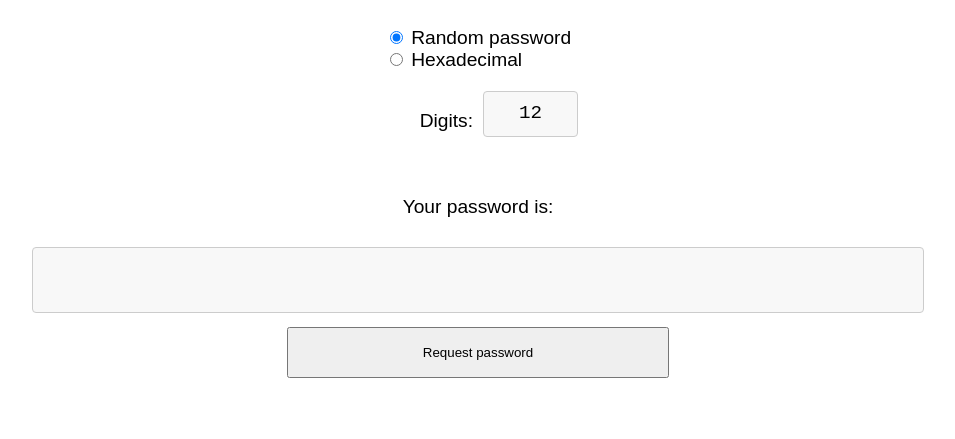
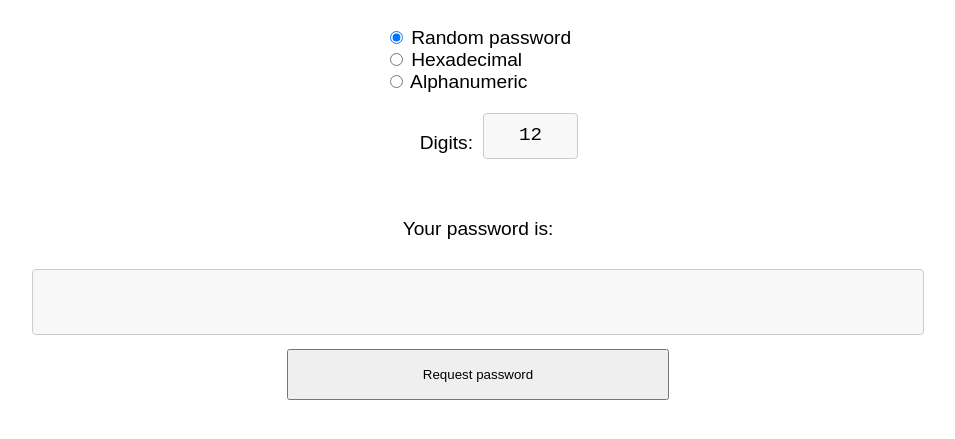
Before and after one commit to Esemby/PasswortGenerator, a website: page passwordgenerator html.html in a window 1280 px wide. Shown: the part 49-488 px from the top of the page, without its empty margins (167-1122 px from the left). Drawn offline with Linux system fonts and the light colour scheme.

Commit message:
with alphanum

```diff
--- a/passwordgenerator html.html
+++ b/passwordgenerator html.html
@@ -9,6 +9,7 @@
 				var type;
 				if (document.getElementById("NoType").checked) type = "NoType";
 				if (document.getElementById("HEXDEC").checked) type = "HEXDEC";
+				if (document.getElementById("ALPHANum").checked) type = "ALPHANum";
 				var lenght = document.querySelector("#textareaLength").value;
 				var passwordObject = JSON.stringify({"length":lenght,"type":type});
 
@@ -28,7 +29,8 @@
 		<div id="title">Passwordgenerator</div>
 		<form id="radioBu">
 			<input type="radio" name="choice" value="random" id= "NoType" checked="checked"> Random password<br>
-			<input type="radio" name="choice" value="hexa" id="HEXDEC"> Hexadecimal
+			<input type="radio" name="choice" value="hexa" id="HEXDEC"> Hexadecimal<br>
+			<input type="radio" name="choice" value="alphaNum" id="ALPHANum"> Alphanumeric
 		</form>
 		<p id="noteLength">Digits:</p>
 		<textarea id="textareaLength">12</textarea>
```
